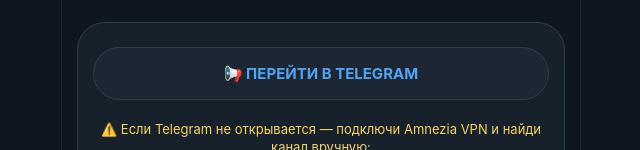
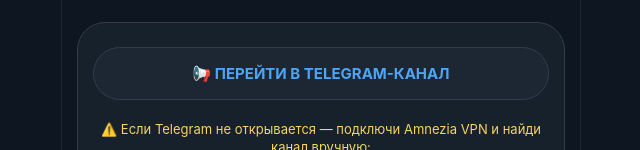
Before and after one commit to anarlinks/anar, a plain HTML site: page index.html in a window 1280 px wide. Shown: the part 199-349 px from the top of the page, without its empty margins (319-959 px from the left). Drawn offline with Linux system fonts and the light colour scheme.

Commit message:
Update index.html

```diff
--- a/index.html
+++ b/index.html
@@ -177,9 +177,14 @@
             </div>
 
             <div class="content-card">
-                <a href="https://vk.cc/cXxjDP" class="main-btn">
-                    📢  ПЕРЕЙТИ В TELEGRAM
-                </a>
+
+
+<a href="https://t.me/anartgbot?start=019defd9-bc94-7685-82e9-9b9b3b59a201"
+   class="main-btn"
+   onclick="gtag('event', 'click_tg_main', {'event_category': 'engagement'});">
+    📢 ПЕРЕЙТИ В TELEGRAM-КАНАЛ
+</a>
+
 
                 <span class="warning-text">
                     ⚠️ Если Telegram не открывается — подключи Amnezia VPN и найди канал вручную:
```
